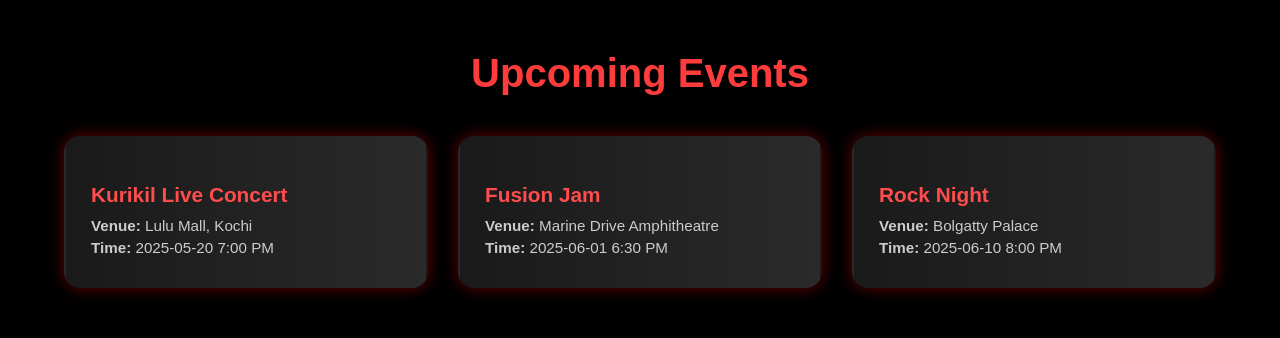
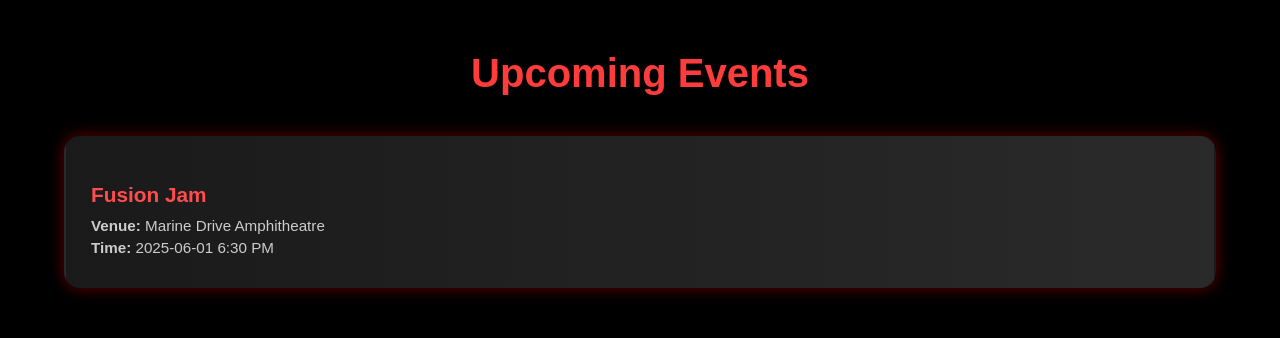
Before and after one commit to bijoyabraham-js/Kurikil84, a React (Vite) app in the folder frontend/: page / in a window 1280 px wide. Shown: the part 1480-1818 px from the top of the page. Built offline with nearby package versions, Linux system fonts and the light colour scheme.

Commit message:
Update EventList.jsx

```diff
--- a/frontend/src/components/EventList.jsx
+++ b/frontend/src/components/EventList.jsx
@@ -2,21 +2,13 @@ import React from "react";
 import "./EventList.css";
 
 const events = [
-  {
-    title: "Kurikil Live Concert",
-    venue: "Lulu Mall, Kochi",
-    time: "2025-05-20 7:00 PM",
-  },
+
   {
     title: "Fusion Jam",
     venue: "Marine Drive Amphitheatre",
     time: "2025-06-01 6:30 PM",
   },
-  {
-    title: "Rock Night",
-    venue: "Bolgatty Palace",
-    time: "2025-06-10 8:00 PM",
-  },
+
 ];
 
 function EventList() {
```
